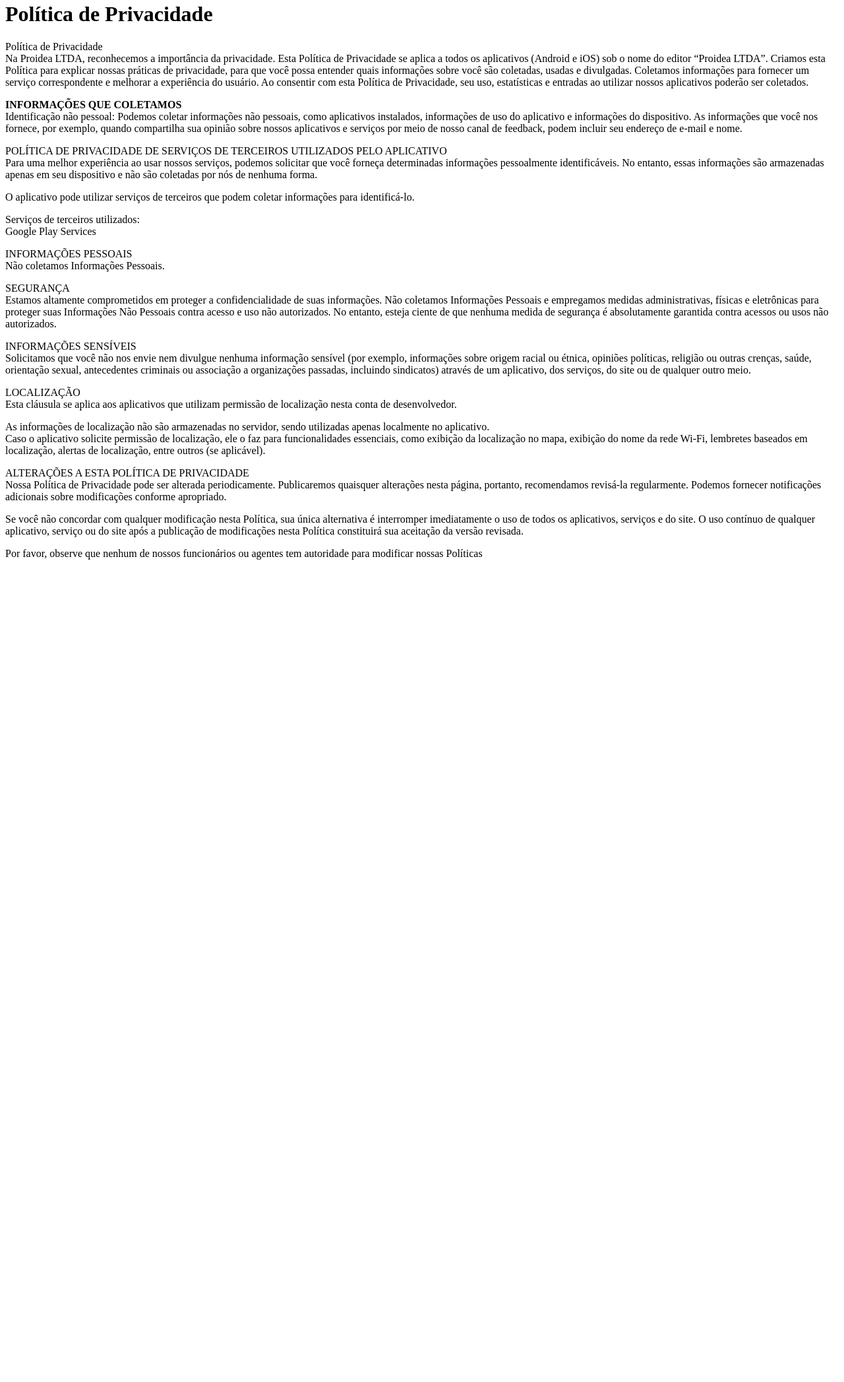
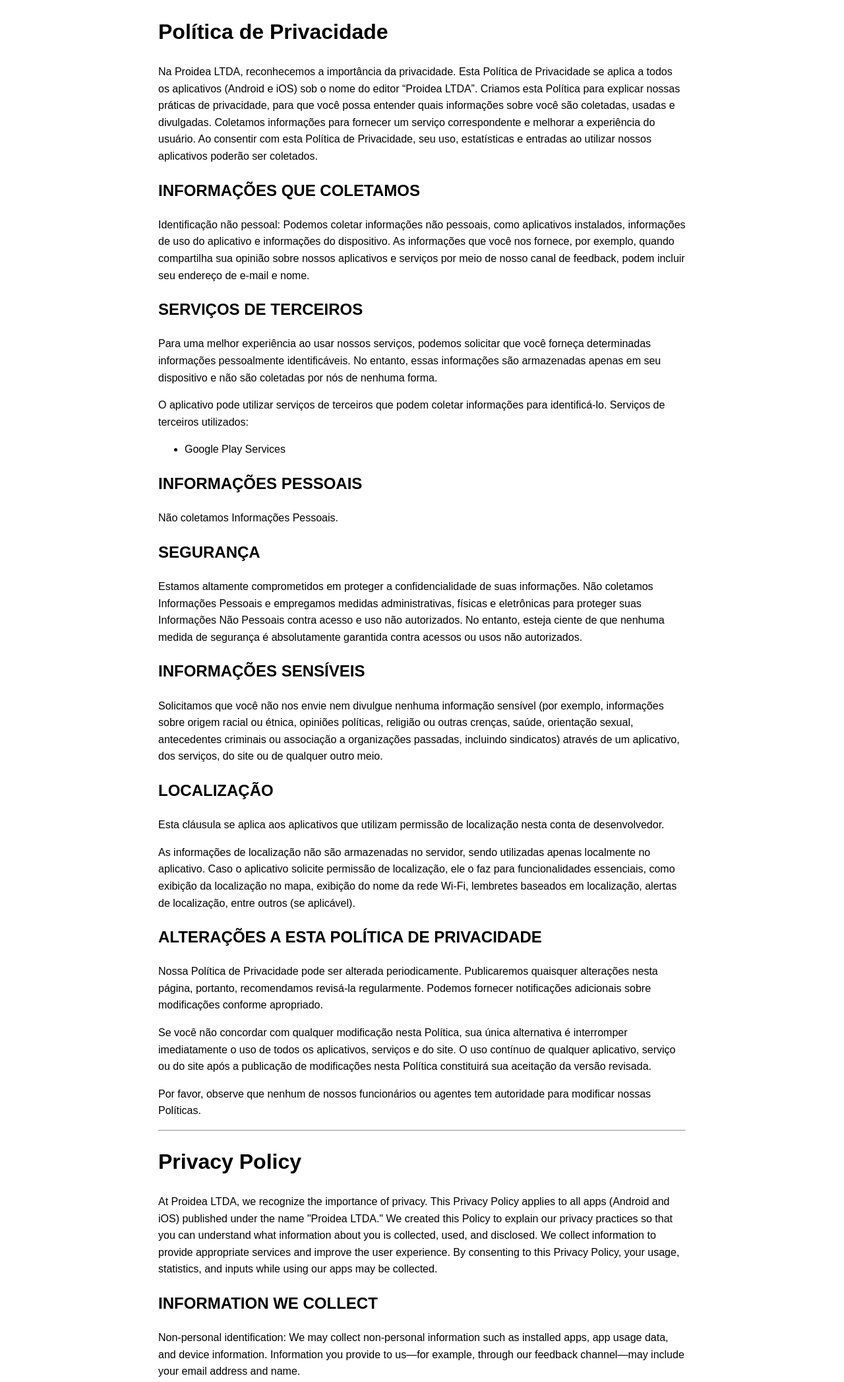
Before and after one commit to bruno-proidea/politica-privacidade, a plain HTML site: page index.html in a window 1280 px wide. Shown: the part 18-2112 px from the top of the page at 66% size. Before the commit the page ends 882 px from the top, so only its background shows below. Drawn offline with Linux system fonts and the light colour scheme.

Commit message:
Update index.html

```diff
--- a/index.html
+++ b/index.html
@@ -2,44 +2,72 @@
 <html lang="pt-BR">
 <head>
   <meta charset="UTF-8">
-  <title>Política de Privacidade</title>
+  <meta name="viewport" content="width=device-width, initial-scale=1">
+  <title>Política de Privacidade - Proidea LTDA</title>
 </head>
-<body>
+<body style="font-family: Arial, sans-serif; max-width: 800px; margin: 0 auto; padding: 20px; line-height: 1.6;">
   <h1>Política de Privacidade</h1>
-  <p>Política de Privacidade
-  <br/>Na Proidea LTDA, reconhecemos a importância da privacidade. Esta Política de Privacidade se aplica a todos os aplicativos (Android e iOS) sob o nome do editor “Proidea LTDA”. Criamos esta Política para explicar nossas práticas de privacidade, para que você possa entender quais informações sobre você são coletadas, usadas e divulgadas. Coletamos informações para fornecer um serviço correspondente e melhorar a experiência do usuário. Ao consentir com esta Política de Privacidade, seu uso, estatísticas e entradas ao utilizar nossos aplicativos poderão ser coletados.
+  <p>Na Proidea LTDA, reconhecemos a importância da privacidade. Esta Política de Privacidade se aplica a todos os aplicativos (Android e iOS) sob o nome do editor “Proidea LTDA”. Criamos esta Política para explicar nossas práticas de privacidade, para que você possa entender quais informações sobre você são coletadas, usadas e divulgadas. Coletamos informações para fornecer um serviço correspondente e melhorar a experiência do usuário. Ao consentir com esta Política de Privacidade, seu uso, estatísticas e entradas ao utilizar nossos aplicativos poderão ser coletados.</p>
 
-<p><b>INFORMAÇÕES QUE COLETAMOS</b>
-<br/>Identificação não pessoal: Podemos coletar informações não pessoais, como aplicativos instalados, informações de uso do aplicativo e informações do dispositivo. As informações que você nos fornece, por exemplo, quando compartilha sua opinião sobre nossos aplicativos e serviços por meio de nosso canal de feedback, podem incluir seu endereço de e-mail e nome.
+  <h2>INFORMAÇÕES QUE COLETAMOS</h2>
+  <p>Identificação não pessoal: Podemos coletar informações não pessoais, como aplicativos instalados, informações de uso do aplicativo e informações do dispositivo. As informações que você nos fornece, por exemplo, quando compartilha sua opinião sobre nossos aplicativos e serviços por meio de nosso canal de feedback, podem incluir seu endereço de e-mail e nome.</p>
 
-<p>POLÍTICA DE PRIVACIDADE DE SERVIÇOS DE TERCEIROS UTILIZADOS PELO APLICATIVO
-<br/>Para uma melhor experiência ao usar nossos serviços, podemos solicitar que você forneça determinadas informações pessoalmente identificáveis. No entanto, essas informações são armazenadas apenas em seu dispositivo e não são coletadas por nós de nenhuma forma.
+  <h2>SERVIÇOS DE TERCEIROS</h2>
+  <p>Para uma melhor experiência ao usar nossos serviços, podemos solicitar que você forneça determinadas informações pessoalmente identificáveis. No entanto, essas informações são armazenadas apenas em seu dispositivo e não são coletadas por nós de nenhuma forma.</p>
+  <p>O aplicativo pode utilizar serviços de terceiros que podem coletar informações para identificá-lo. Serviços de terceiros utilizados:</p>
+  <ul>
+    <li>Google Play Services</li>
+  </ul>
 
-<p>O aplicativo pode utilizar serviços de terceiros que podem coletar informações para identificá-lo.
+  <h2>INFORMAÇÕES PESSOAIS</h2>
+  <p>Não coletamos Informações Pessoais.</p>
 
-<p>Serviços de terceiros utilizados:
-<br/>Google Play Services
+  <h2>SEGURANÇA</h2>
+  <p>Estamos altamente comprometidos em proteger a confidencialidade de suas informações. Não coletamos Informações Pessoais e empregamos medidas administrativas, físicas e eletrônicas para proteger suas Informações Não Pessoais contra acesso e uso não autorizados. No entanto, esteja ciente de que nenhuma medida de segurança é absolutamente garantida contra acessos ou usos não autorizados.</p>
 
-<p>INFORMAÇÕES PESSOAIS
-<br/>Não coletamos Informações Pessoais.
+  <h2>INFORMAÇÕES SENSÍVEIS</h2>
+  <p>Solicitamos que você não nos envie nem divulgue nenhuma informação sensível (por exemplo, informações sobre origem racial ou étnica, opiniões políticas, religião ou outras crenças, saúde, orientação sexual, antecedentes criminais ou associação a organizações passadas, incluindo sindicatos) através de um aplicativo, dos serviços, do site ou de qualquer outro meio.</p>
 
-<p>SEGURANÇA
-<br/>Estamos altamente comprometidos em proteger a confidencialidade de suas informações. Não coletamos Informações Pessoais e empregamos medidas administrativas, físicas e eletrônicas para proteger suas Informações Não Pessoais contra acesso e uso não autorizados. No entanto, esteja ciente de que nenhuma medida de segurança é absolutamente garantida contra acessos ou usos não autorizados.
+  <h2>LOCALIZAÇÃO</h2>
+  <p>Esta cláusula se aplica aos aplicativos que utilizam permissão de localização nesta conta de desenvolvedor.</p>
+  <p>As informações de localização não são armazenadas no servidor, sendo utilizadas apenas localmente no aplicativo. Caso o aplicativo solicite permissão de localização, ele o faz para funcionalidades essenciais, como exibição da localização no mapa, exibição do nome da rede Wi-Fi, lembretes baseados em localização, alertas de localização, entre outros (se aplicável).</p>
 
-<p>INFORMAÇÕES SENSÍVEIS
-<br/>Solicitamos que você não nos envie nem divulgue nenhuma informação sensível (por exemplo, informações sobre origem racial ou étnica, opiniões políticas, religião ou outras crenças, saúde, orientação sexual, antecedentes criminais ou associação a organizações passadas, incluindo sindicatos) através de um aplicativo, dos serviços, do site ou de qualquer outro meio.
+  <h2>ALTERAÇÕES A ESTA POLÍTICA DE PRIVACIDADE</h2>
+  <p>Nossa Política de Privacidade pode ser alterada periodicamente. Publicaremos quaisquer alterações nesta página, portanto, recomendamos revisá-la regularmente. Podemos fornecer notificações adicionais sobre modificações conforme apropriado.</p>
+  <p>Se você não concordar com qualquer modificação nesta Política, sua única alternativa é interromper imediatamente o uso de todos os aplicativos, serviços e do site. O uso contínuo de qualquer aplicativo, serviço ou do site após a publicação de modificações nesta Política constituirá sua aceitação da versão revisada.</p>
+  <p>Por favor, observe que nenhum de nossos funcionários ou agentes tem autoridade para modificar nossas Políticas.</p>
 
-<p>LOCALIZAÇÃO
-<br/>Esta cláusula se aplica aos aplicativos que utilizam permissão de localização nesta conta de desenvolvedor.
+  <hr>
 
-<p>As informações de localização não são armazenadas no servidor, sendo utilizadas apenas localmente no aplicativo.
-<br/>Caso o aplicativo solicite permissão de localização, ele o faz para funcionalidades essenciais, como exibição da localização no mapa, exibição do nome da rede Wi-Fi, lembretes baseados em localização, alertas de localização, entre outros (se aplicável).
+  <h1>Privacy Policy</h1>
+  <p>At Proidea LTDA, we recognize the importance of privacy. This Privacy Policy applies to all apps (Android and iOS) published under the name "Proidea LTDA." We created this Policy to explain our privacy practices so that you can understand what information about you is collected, used, and disclosed. We collect information to provide appropriate services and improve the user experience. By consenting to this Privacy Policy, your usage, statistics, and inputs while using our apps may be collected.</p>
 
-<p>ALTERAÇÕES A ESTA POLÍTICA DE PRIVACIDADE
-<br/>Nossa Política de Privacidade pode ser alterada periodicamente. Publicaremos quaisquer alterações nesta página, portanto, recomendamos revisá-la regularmente. Podemos fornecer notificações adicionais sobre modificações conforme apropriado.
+  <h2>INFORMATION WE COLLECT</h2>
+  <p>Non-personal identification: We may collect non-personal information such as installed apps, app usage data, and device information. Information you provide to us—for example, through our feedback channel—may include your email address and name.</p>
 
-<p>Se você não concordar com qualquer modificação nesta Política, sua única alternativa é interromper imediatamente o uso de todos os aplicativos, serviços e do site. O uso contínuo de qualquer aplicativo, serviço ou do site após a publicação de modificações nesta Política constituirá sua aceitação da versão revisada.
+  <h2>THIRD-PARTY SERVICES</h2>
+  <p>For a better experience while using our services, we may request certain personally identifiable information. However, this information is stored only on your device and is not collected by us in any way.</p>
+  <p>The app may use third-party services that may collect information to identify you. Third-party services used include:</p>
+  <ul>
+    <li>Google Play Services</li>
+  </ul>
 
-<p>Por favor, observe que nenhum de nossos funcionários ou agentes tem autoridade para modificar nossas Políticas
+  <h2>PERSONAL INFORMATION</h2>
+  <p>We do not collect Personal Information.</p>
+
+  <h2>SECURITY</h2>
+  <p>We are highly committed to protecting the confidentiality of your information. We do not collect Personal Information and employ administrative, physical, and electronic measures to protect your Non-Personal Information from unauthorized access and use. However, please be aware that no security measure is completely secure against unauthorized access or use.</p>
+
+  <h2>SENSITIVE INFORMATION</h2>
+  <p>We ask that you do not send or disclose any sensitive information (e.g., information about racial or ethnic origin, political opinions, religion or other beliefs, health, sexual orientation, criminal background, or membership in past organizations, including unions) through any app, service, website, or any other means.</p>
+
+  <h2>LOCATION</h2>
+  <p>This clause applies to apps that use location permissions under this developer account.</p>
+  <p>Location information is not stored on the server and is used only locally in the app. If the app requests location permission, it does so for essential features such as displaying location on a map, showing the name of the Wi-Fi network, location-based reminders, location alerts, among others (if applicable).</p>
+
+  <h2>CHANGES TO THIS PRIVACY POLICY</h2>
+  <p>Our Privacy Policy may be updated periodically. We will post any changes on this page, so we recommend reviewing it regularly. We may provide additional notices about changes as appropriate.</p>
+  <p>If you disagree with any modification to this Policy, your only option is to immediately stop using all apps, services, and the website. Continued use of any app, service, or website after changes have been posted will constitute your acceptance of the revised Policy.</p>
+  <p>Please note that none of our employees or agents have the authority to modify our Policies.</p>
 </body>
 </html>
```
